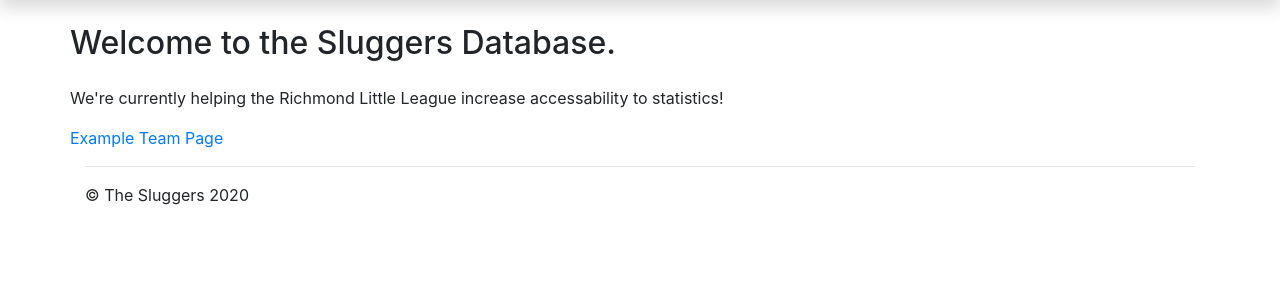
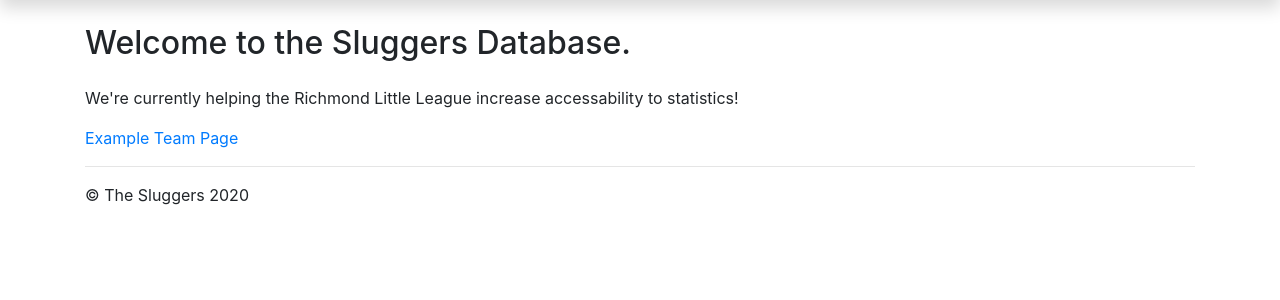
Before and after one commit to EliasHaddad00/Baseball_Database_cs4750, a Django app: page / in a window 1280 px wide. Shown: the part 56-356 px from the top of the page. Run offline with Django 3.2, Linux system fonts and the light colour scheme; parts of the project's set-up code (start-up, migrations or seed data) failed here and were passed over; some libraries are stand-ins or nearby versions.

Commit message:
adjusted padding on container in base

```diff
--- a/sluggers/templates/sluggers/base.html
+++ b/sluggers/templates/sluggers/base.html
@@ -44,7 +44,7 @@
             </nav>
 
             <!-- CONTENT -->
-            <main class="container px-0" style="flex: 1;">
+            <main class="container" style="flex: 1;">
                 {% block content %}
                 {% endblock %}
             </main>
```
